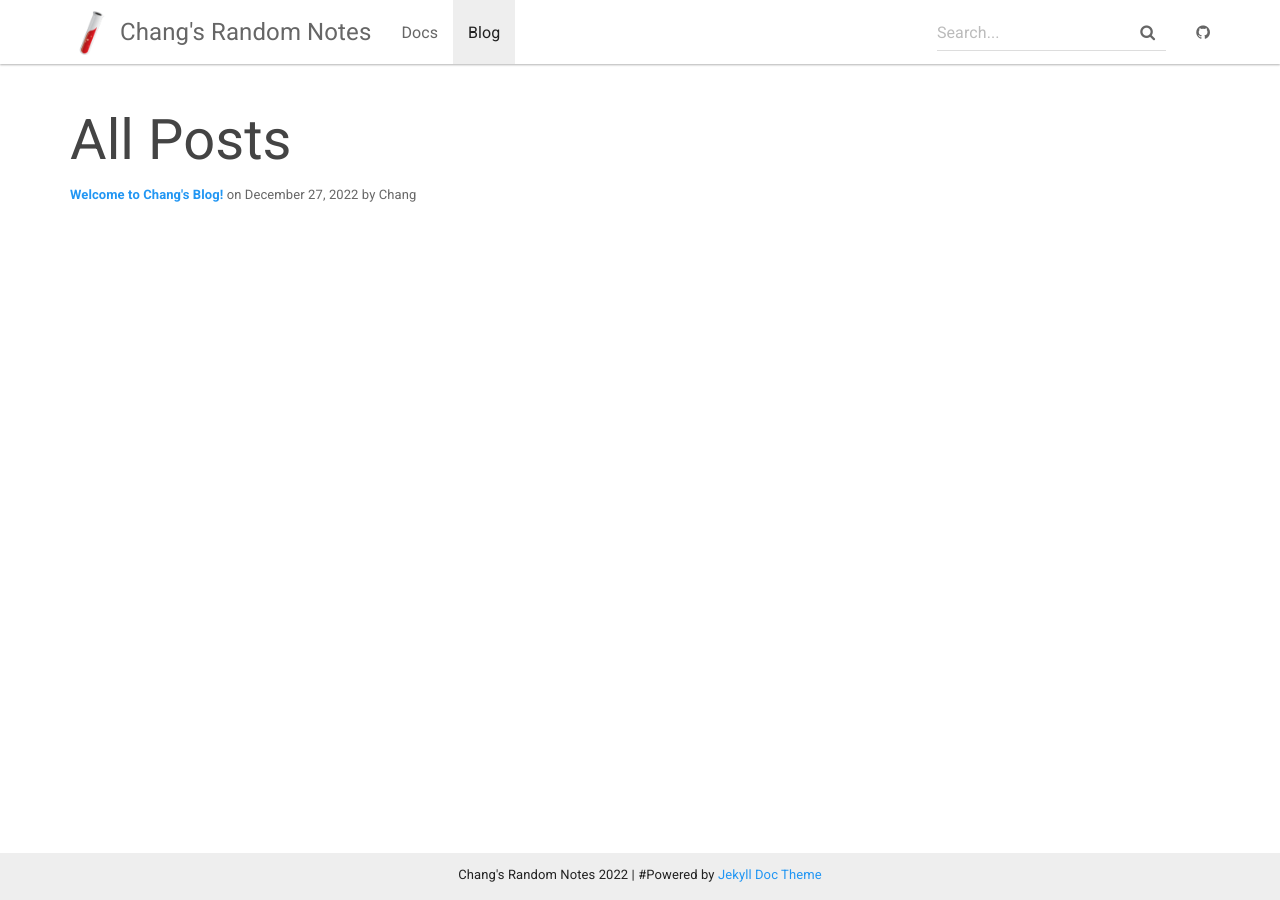
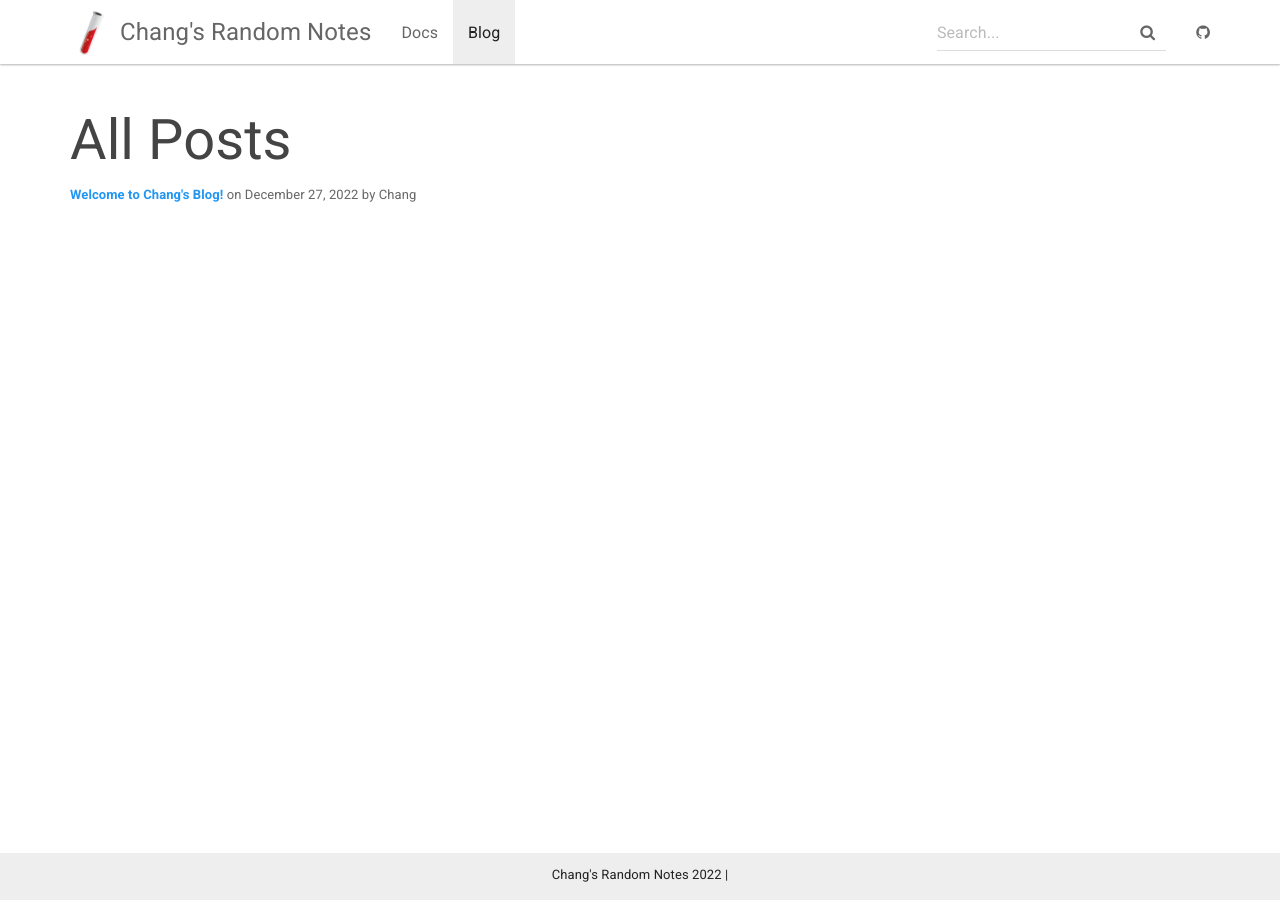
Before and after one commit to changliubio/changliubio.github.io, a Jekyll site: the page built from assets/allposts.html, in a window 1280 px wide. Built offline with Jekyll 4.4.1, drawn with Linux system fonts in a browser that asks for light colours.

Commit message:
Update footer.html

```diff
--- a/_includes/footer.html
+++ b/_includes/footer.html
@@ -3,7 +3,6 @@
 
         <p class="text-center">
             {{ site.title }} {{ site.time | date: '%Y' }} |
-           #Powered by <a href="https://github.com/aksakalli/jekyll-doc-theme">Jekyll Doc Theme</a>
         </p>
         <!-- <p class="text-muted">Place sticky footer content here.</p> -->
     </div>
```
